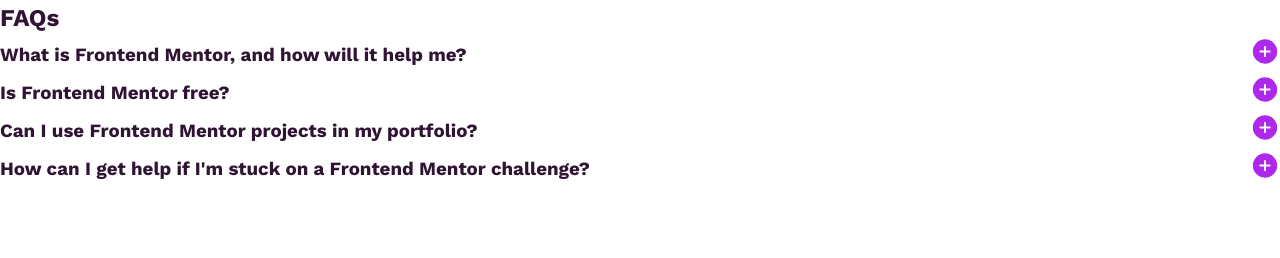
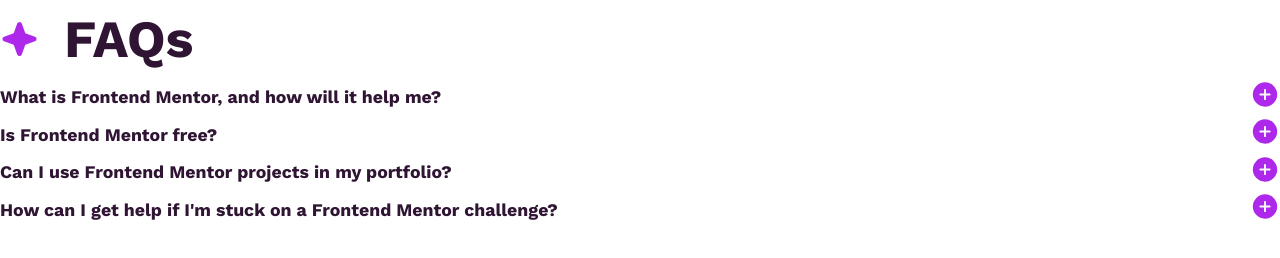
Before and after one commit to solvman/faq-accordion-main, a plain HTML site: page index.html in a window 1280 px wide. Drawn offline with nearby package versions, Linux system fonts and the light colour scheme.

Commit message:
Add font-size styles to body, h2, and h3 elements

```diff
--- a/style.css
+++ b/style.css
@@ -29,6 +29,7 @@ body {
   font-weight: var(--font-weight-regular);
   color: var(--color-primary-500);
   line-height: 1.5;
+  font-size: clamp(0.875rem, 0.831rem + 0.1878vw, 1rem);
 }
 
 h1,
@@ -36,6 +37,13 @@ h2,
 h3 {
   font-weight: var(--font-weight-bold);
   color: var(--color-primary-900);
+}
+
+h2 {
+  font-size: clamp(2rem, 1.4718rem + 2.2535vw, 3.5rem);
+}
+h3 {
+  font-size: clamp(1rem, 0.956rem + 0.1878vw, 1.125rem);
 }
 
 /* Utility classes */
@@ -71,6 +79,22 @@ h3 {
 
 /* Accordion */
 
+.accordion-title {
+  display: inline-flex;
+  align-items: center;
+}
+
+.accordion-title::before {
+  content: "";
+  width: min(6.4vw, 40px);
+  height: min(6.4vw, 40px);
+  margin-right: 1.5rem;
+  display: inline-block;
+  background-image: url(./assets/images/icon-star.svg);
+  background-repeat: no-repeat;
+  background-size: contain;
+}
+
 .accordion-header {
   display: flex;
   justify-content: space-between;
```
